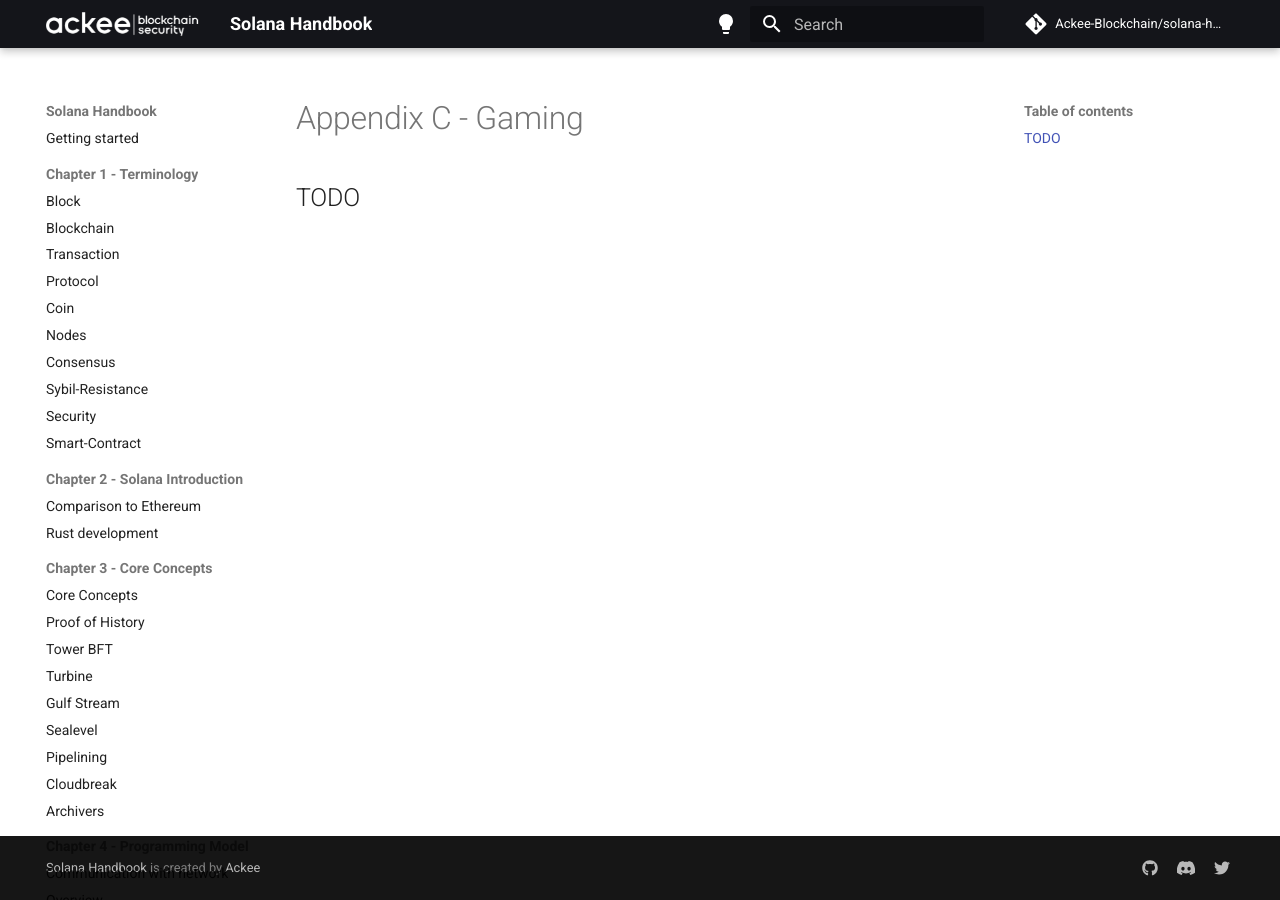
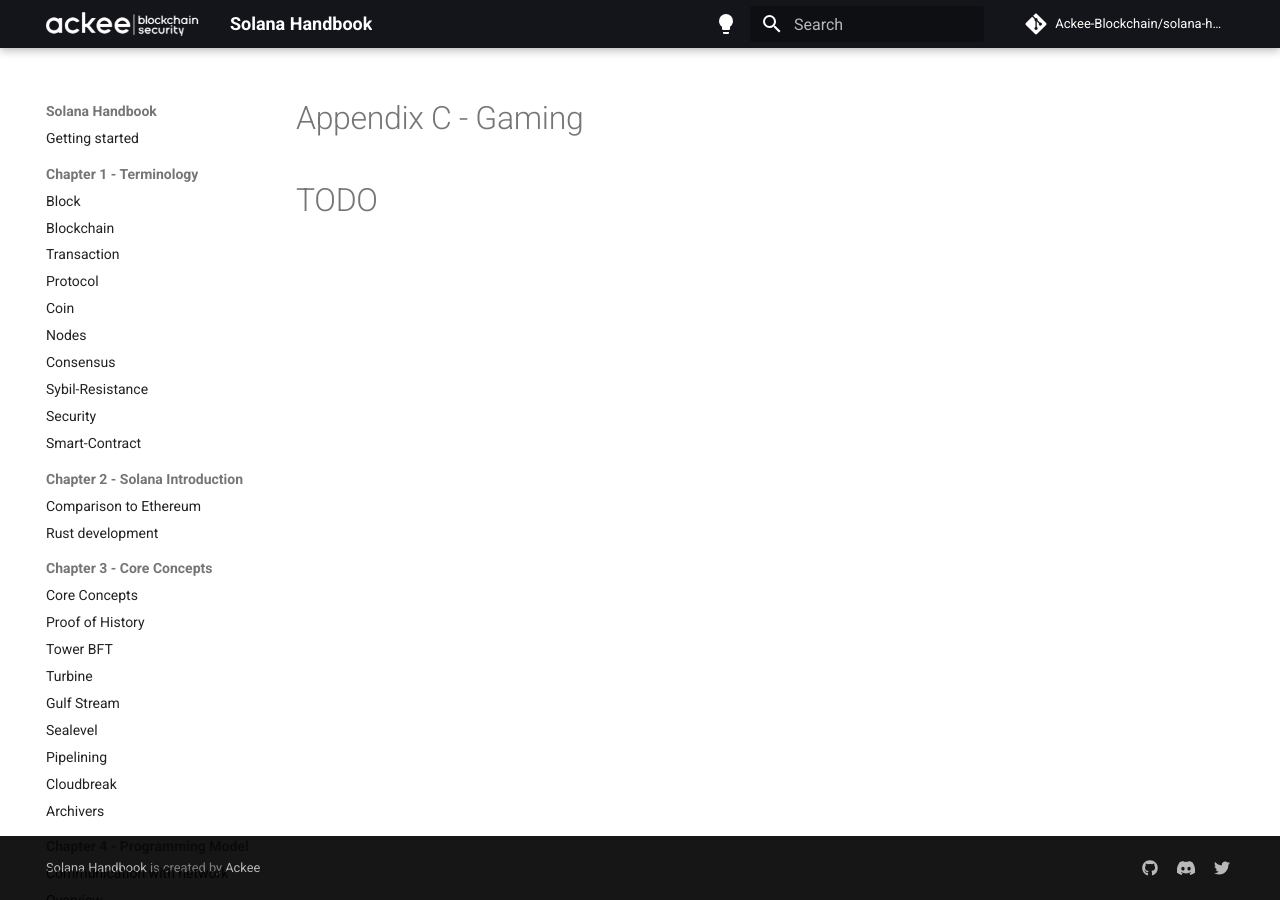
Before and after one commit to vmpyre/solana-handbook, an MkDocs documentation site: the page built from docs/handbook/appendixC/gaming.md, in a window 1280 px wide. Built offline with MkDocs 1.6.1 and Material for MkDocs 9.7.7, drawn with Linux system fonts in a browser that asks for light colours; comment, search, counter and statistics services are not loaded.

```diff
--- a/docs/handbook/appendixC/gaming.md
+++ b/docs/handbook/appendixC/gaming.md
@@ -1,3 +1,3 @@
 # Appendix C - Gaming
 
-## TODO
+# TODO
```
